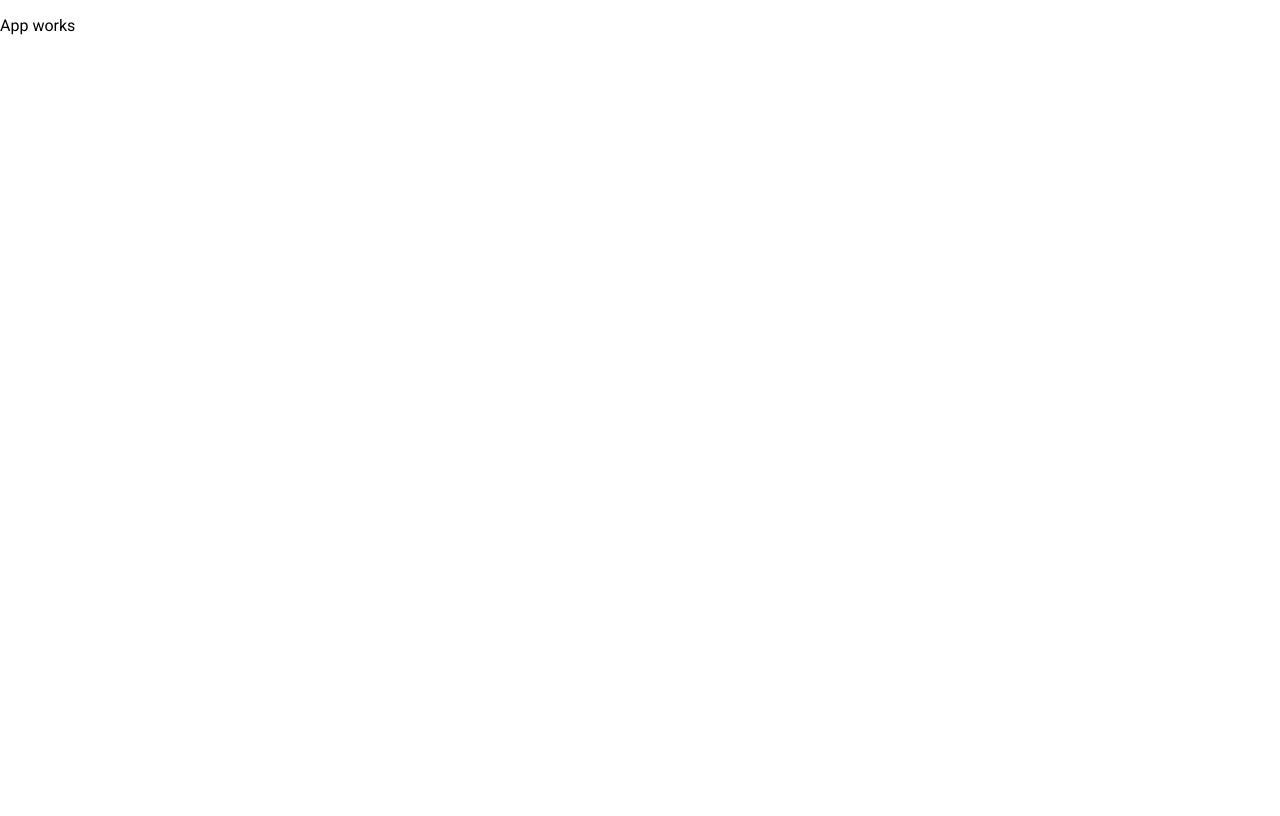
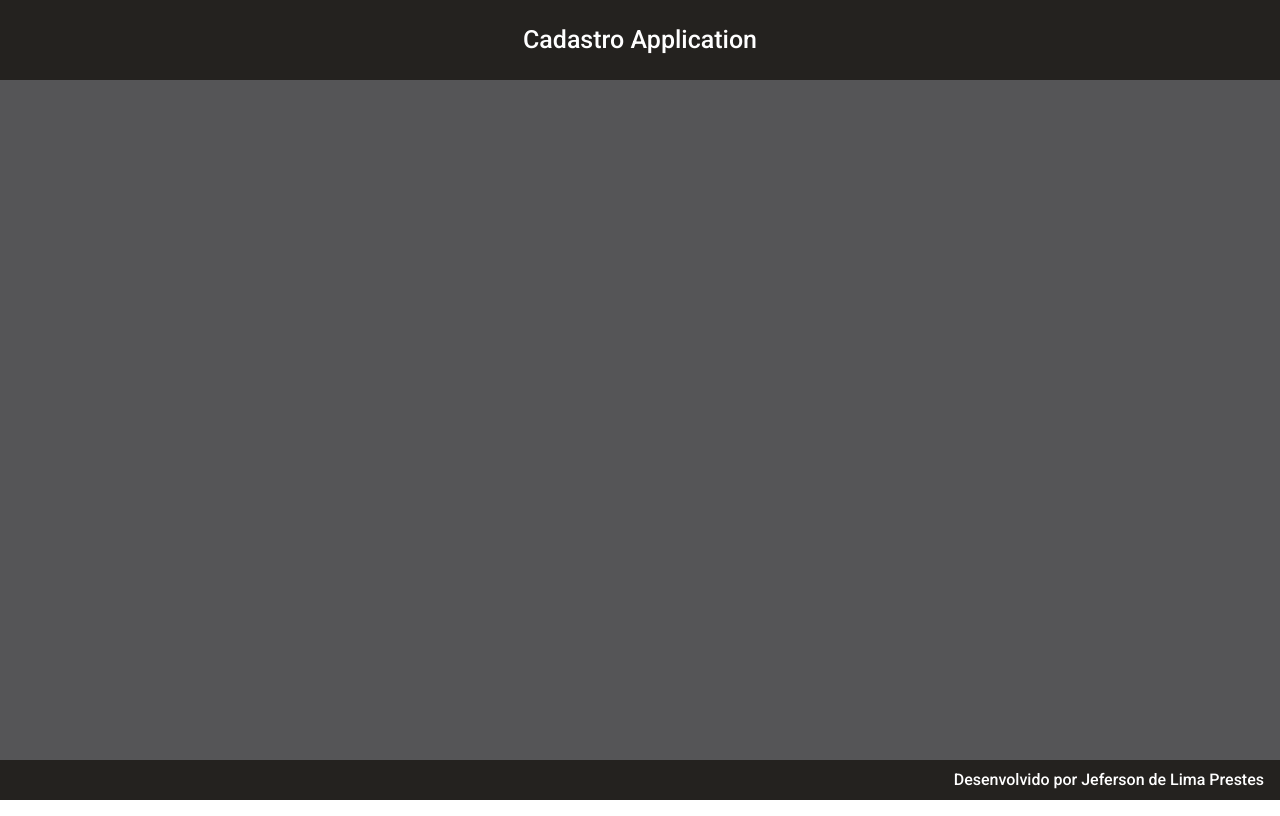
Before and after one commit to 66jefe/cadastro-app, an Angular app: page / in a window 1280 px wide. Built offline with nearby package versions, Linux system fonts and the light colour scheme.

Commit message:
criado componentes necessarios

```diff
--- a/src/app/app.component.html
+++ b/src/app/app.component.html
@@ -1 +1,3 @@
-<p>App works</p>
+<app-header></app-header>
+<app-nav></app-nav>
+<app-footer></app-footer>
--- /dev/null
+++ b/src/app/components/template/footer/footer.component.css
@@ -0,0 +1,12 @@
+.footer {
+    position: fixed;
+    bottom: 0;
+    background-color: rgb(36, 34, 31);
+    justify-content: flex-end;
+    height: 5%;
+}
+
+p {
+    color: white;
+    font-size: 1rem;
+}
--- /dev/null
+++ b/src/app/components/template/footer/footer.component.html
@@ -0,0 +1,5 @@
+<mat-toolbar class="footer">
+    <span>
+        <p>Desenvolvido por Jeferson de Lima Prestes</p>
+    </span>
+</mat-toolbar>
--- /dev/null
+++ b/src/app/components/template/footer/footer.component.ts
@@ -0,0 +1,15 @@
+import { Component, OnInit } from '@angular/core';
+
+@Component({
+  selector: 'app-footer',
+  templateUrl: './footer.component.html',
+  styleUrls: ['./footer.component.css']
+})
+export class FooterComponent implements OnInit {
+
+  constructor() { }
+
+  ngOnInit(): void {
+  }
+
+}
--- /dev/null
+++ b/src/app/components/template/header/header.component.css
@@ -0,0 +1,15 @@
+.header {
+    background-color: rgb(36, 34, 31);
+    justify-content: center;
+    height: 10%;
+}
+
+h1 {
+    color: white;
+    font-size: 25px;
+}
+
+span {
+    display: flex;
+    align-items: center;
+}
--- /dev/null
+++ b/src/app/components/template/header/header.component.html
@@ -0,0 +1,5 @@
+<mat-toolbar class="header">
+    <span>
+        <h1>Cadastro Application</h1>
+    </span>
+</mat-toolbar>
--- /dev/null
+++ b/src/app/components/template/header/header.component.ts
@@ -0,0 +1,15 @@
+import { Component, OnInit } from '@angular/core';
+
+@Component({
+  selector: 'app-header',
+  templateUrl: './header.component.html',
+  styleUrls: ['./header.component.css']
+})
+export class HeaderComponent implements OnInit {
+
+  constructor() { }
+
+  ngOnInit(): void {
+  }
+
+}
--- /dev/null
+++ b/src/app/components/template/nav/nav.component.css
@@ -0,0 +1,4 @@
+.container {
+    background-color: rgb(85, 85, 87);
+    height: 85%;
+}
--- /dev/null
+++ b/src/app/components/template/nav/nav.component.html
@@ -0,0 +1,3 @@
+<mat-sidenav-container class="container">
+
+</mat-sidenav-container>
--- /dev/null
+++ b/src/app/components/template/nav/nav.component.ts
@@ -0,0 +1,15 @@
+import { Component, OnInit } from '@angular/core';
+
+@Component({
+  selector: 'app-nav',
+  templateUrl: './nav.component.html',
+  styleUrls: ['./nav.component.css']
+})
+export class NavComponent implements OnInit {
+
+  constructor() { }
+
+  ngOnInit(): void {
+  }
+
+}
--- a/src/index.html
+++ b/src/index.html
@@ -1,8 +1,8 @@
 <!doctype html>
-<html lang="en">
+<html lang="pt-br">
 <head>
   <meta charset="utf-8">
-  <title>CadastroApp</title>
+  <title>Cadastro</title>
   <base href="/">
   <meta name="viewport" content="width=device-width, initial-scale=1">
   <link rel="icon" type="image/x-icon" href="favicon.ico">
```
Also changed, not shown: src/app/app.module.ts (+16 -2 lines), 2 other files (tests, documents, lock files or other folders).
